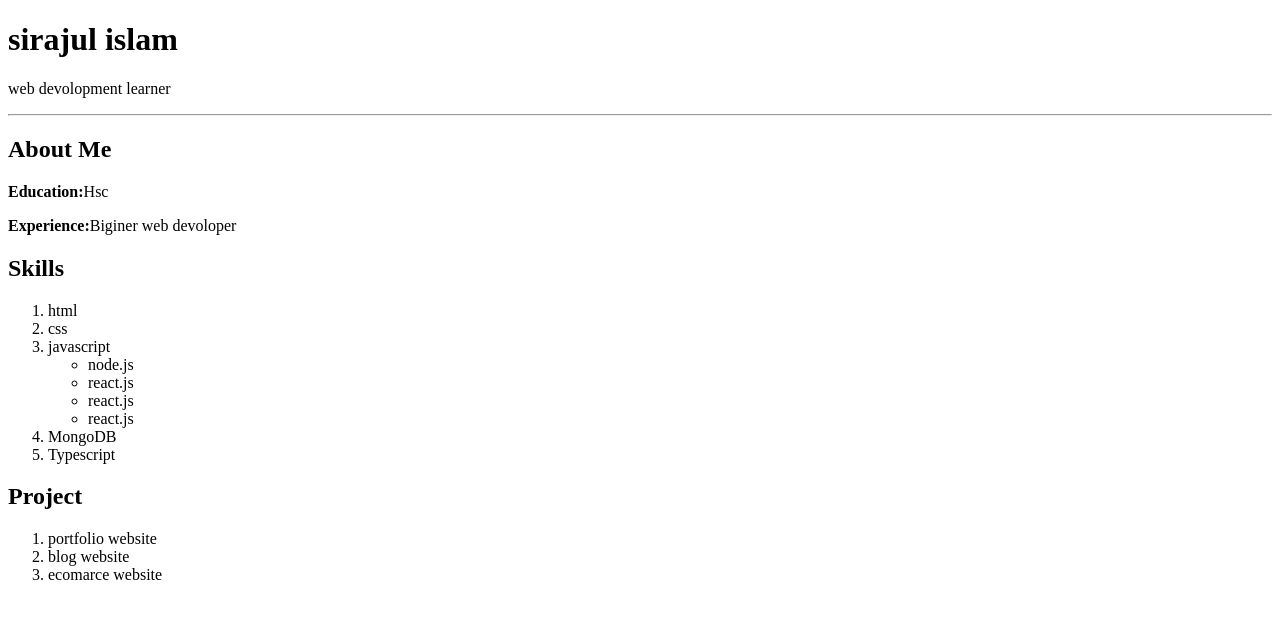
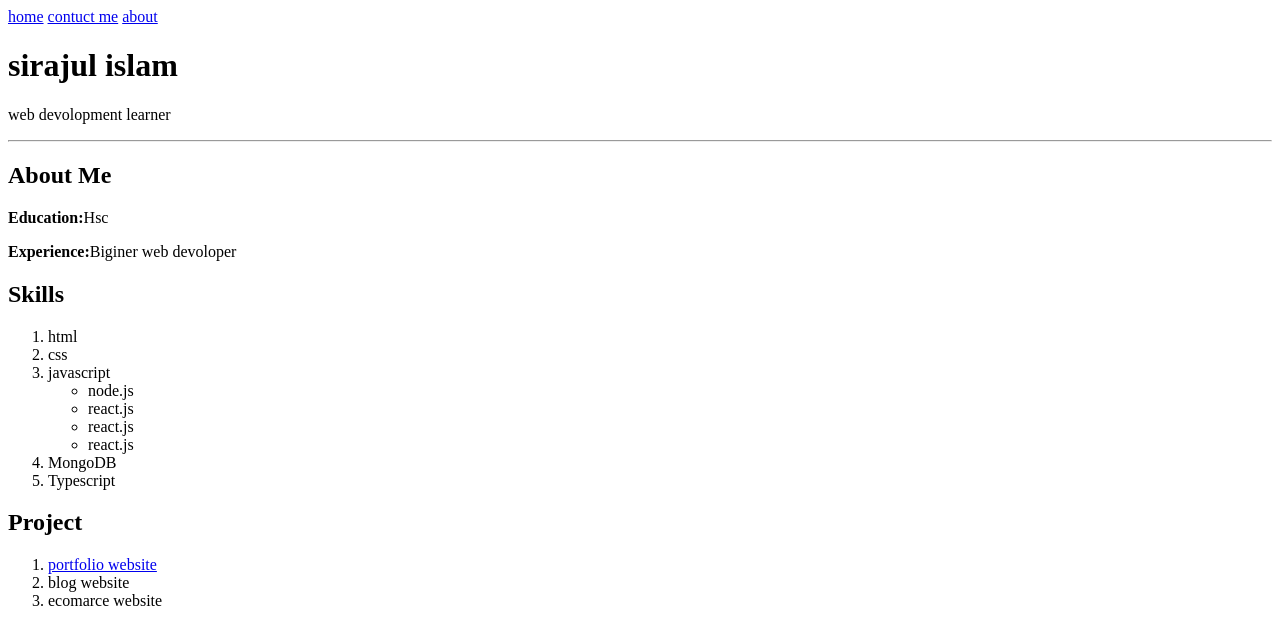
Before and after one commit to sirajhayder/first-work, a plain HTML site: page index.html in a window 1280 px wide. Drawn offline with Linux system fonts and the light colour scheme.

Commit message:
nav added

```diff
--- a/index.html
+++ b/index.html
@@ -6,6 +6,13 @@
   <title>portfolio</title>
 </head>
 <body>
+
+  <!--section:nav-->
+  <nav>
+    <a href="index.html">home</a>
+    <a href="contuct.html">contuct me</a>
+    <a href="about.html">about</a>
+  </nav>
 
   <!--section:intro-->
   <header>
@@ -51,7 +58,7 @@
   <section>
     <h2>Project</h2>
     <ol>
-      <li>portfolio website</li>
+      <li><a target="_blank" href="https://github.com/sirajhayder/first-work">portfolio website</a></li>
       <li>blog website</li>
       <li>ecomarce website</li>
     </ol>
```
Also changed, not shown: about.html (added, +11 -0 lines), contuct.html (added, +16 -0 lines), 1 other file.
